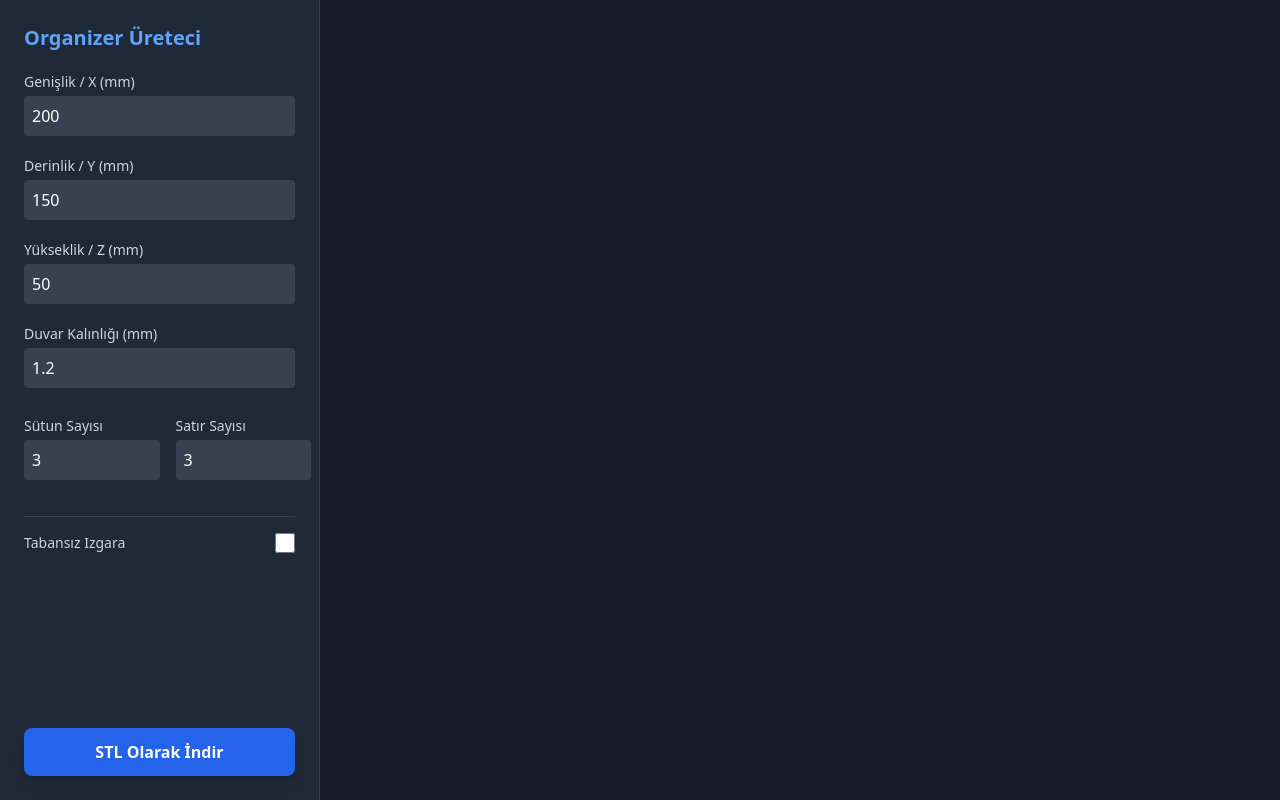
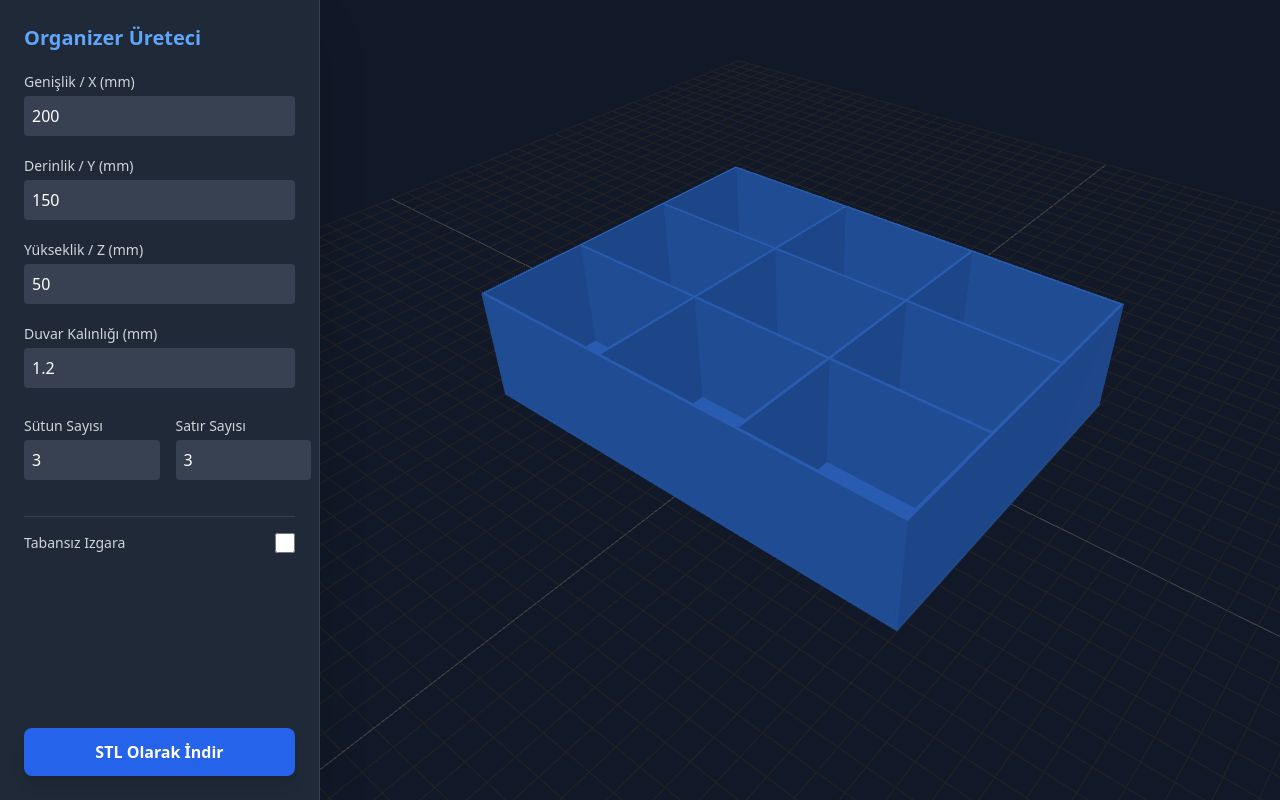
Before and after one commit to mkd018/organizer, a plain HTML site: page index.html in a window 1280 px wide. Drawn offline with nearby package versions, Linux system fonts and the light colour scheme; animation ran at ten frames a second.

Commit message:
Update index.html

```diff
--- a/index.html
+++ b/index.html
@@ -80,7 +80,7 @@
         // 1. Sahne, Kamera ve Render Kurulumu
         const container = document.getElementById('canvas-container');
         const scene = new THREE.Scene();
-        scene.background = new THREE.Color('#111827'); // Tailwind gray-900
+        scene.background = new THREE.Color('#111827');
 
         const camera = new THREE.PerspectiveCamera(45, container.clientWidth / container.clientHeight, 1, 2000);
         camera.position.set(200, 250, 250);
@@ -113,19 +113,17 @@
         scene.add(organizerGroup);
 
         const material = new THREE.MeshStandardMaterial({
-            color: 0x3b82f6, // Tailwind blue-500
+            color: 0x3b82f6,
             roughness: 0.5,
             metalness: 0.1
         });
 
         // 5. Parametrik Model Oluşturma Fonksiyonu
         function createOrganizer() {
-            // Önceki modeli sahneden temizle
             while(organizerGroup.children.length > 0){
                 organizerGroup.remove(organizerGroup.children[0]);
             }
 
-            // Arayüzden değerleri çek
             const w = parseFloat(document.getElementById('inp-width').value);
             const d = parseFloat(document.getElementById('inp-depth').value);
             const h = parseFloat(document.getElementById('inp-height').value);
@@ -138,7 +136,6 @@
             const innerH = h - baseThickness;
             const yCenter = baseThickness + innerH / 2;
 
-            // Kutu ekleme yardımcısı
             const addPart = (size, pos) => {
                 const geo = new THREE.BoxGeometry(size[0], size[1], size[2]);
                 const mesh = new THREE.Mesh(geo, material);
@@ -148,22 +145,69 @@
                 organizerGroup.add(mesh);
             };
 
-            // Taban Plakası
             if (!bottomless) {
                 addPart([w, baseThickness, d], [0, baseThickness / 2, 0]);
             }
 
-            // Dış Çerçeve Duvarları
-            addPart([wall, innerH, d], [-(w / 2 - wall / 2), yCenter, 0]); // Sol
-            addPart([wall, innerH, d], [(w / 2 - wall / 2), yCenter, 0]);  // Sağ
-            addPart([w - wall * 2, innerH, wall], [0, yCenter, -(d / 2 - wall / 2)]); // Arka
-            addPart([w - wall * 2, innerH, wall], [0, yCenter, (d / 2 - wall / 2)]);  // Ön
+            addPart([wall, innerH, d], [-(w / 2 - wall / 2), yCenter, 0]);
+            addPart([wall, innerH, d], [(w / 2 - wall / 2), yCenter, 0]);
+            addPart([w - wall * 2, innerH, wall], [0, yCenter, -(d / 2 - wall / 2)]);
+            addPart([w - wall * 2, innerH, wall], [0, yCenter, (d / 2 - wall / 2)]);
 
-            // İç Bölmeler (Dikey / Sütunlar)
             const stepX = (w - wall * 2) / cols;
             for (let i = 1; i < cols; i++) {
                 const posX = -(w / 2 - wall) + (i * stepX);
                 addPart([wall, innerH, d - wall * 2], [posX, yCenter, 0]);
             }
 
-            // İç Bölmeler (Yatay / Satırlar
+            const stepZ = (d - wall * 2) / rows;
+            for (let i = 1; i < rows; i++) {
+                const posZ = -(d / 2 - wall) + (i * stepZ);
+                addPart([w - wall * 2, innerH, wall], [0, yCenter, posZ]);
+            }
+        }
+
+        // 6. Olay Dinleyicileri (Event Listeners)
+        const inputIds = ['inp-width', 'inp-depth', 'inp-height', 'inp-wall', 'inp-cols', 'inp-rows', 'chk-bottomless'];
+        inputIds.forEach(id => {
+            document.getElementById(id).addEventListener('input', createOrganizer);
+        });
+
+        createOrganizer();
+
+        // 7. STL Export İşlemi
+        document.getElementById('btn-export').addEventListener('click', () => {
+            const exporter = new STLExporter();
+            const stlString = exporter.parse(organizerGroup);
+            const blob = new Blob([stlString], { type: 'text/plain' });
+
+            const w = document.getElementById('inp-width').value;
+            const d = document.getElementById('inp-depth').value;
+            const h = document.getElementById('inp-height').value;
+
+            const link = document.createElement('a');
+            link.style.display = 'none';
+            link.href = URL.createObjectURL(blob);
+            link.download = `organizer_${w}x${d}x${h}mm.stl`;
+            document.body.appendChild(link);
+            link.click();
+            document.body.removeChild(link);
+        });
+
+        // 8. Animasyon ve Render Döngüsü
+        function animate() {
+            requestAnimationFrame(animate);
+            controls.update();
+            renderer.render(scene, camera);
+        }
+        animate();
+
+        // 9. Ekran Boyutu Değişimi
+        window.addEventListener('resize', () => {
+            camera.aspect = container.clientWidth / container.clientHeight;
+            camera.updateProjectionMatrix();
+            renderer.setSize(container.clientWidth, container.clientHeight);
+        });
+    </script>
+</body>
+</html>
```
